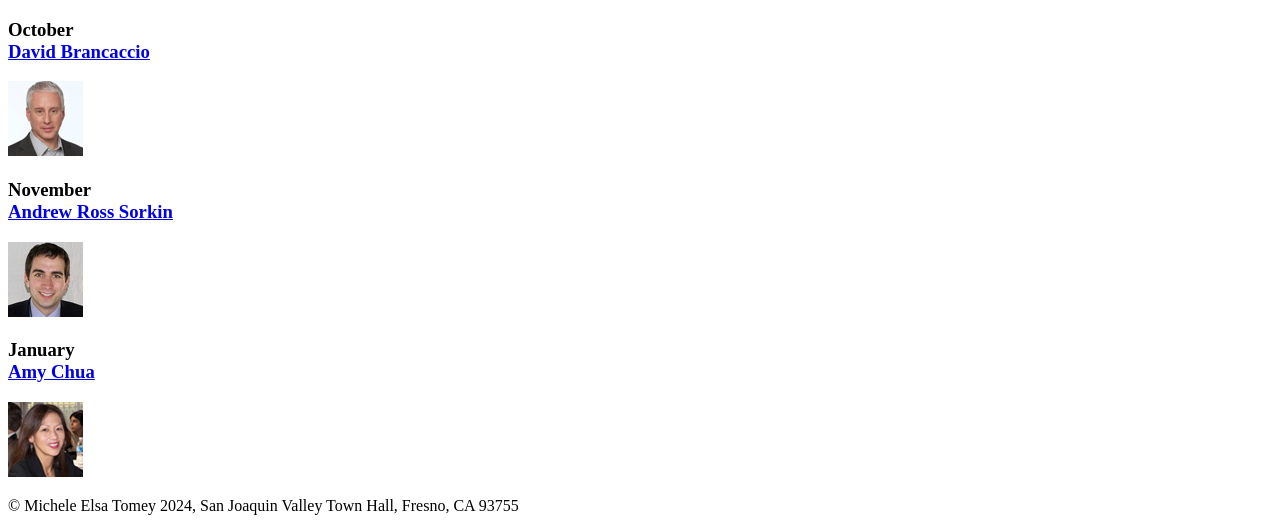
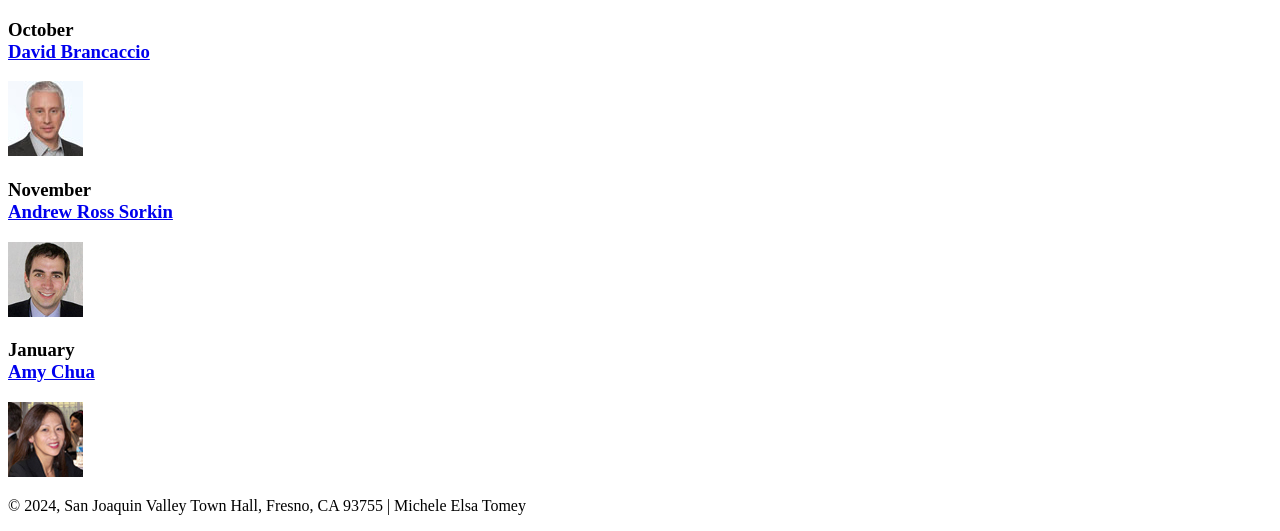
Before and after one commit to me368-micheleelsatomey/A05, a plain HTML site: page index.html in a window 1280 px wide. Shown: the part 504-1035 px from the top of the page. Drawn offline with Linux system fonts and the light colour scheme.

Commit message:
Update index.html

```diff
--- a/index.html
+++ b/index.html
@@ -66,7 +66,7 @@
     </main>
 
     <footer>
-        <p>&copy; Michele Elsa Tomey 2024, San Joaquin Valley Town Hall, Fresno, CA 93755</p>
+        <p>&copy; 2024, San Joaquin Valley Town Hall, Fresno, CA 93755 | Michele Elsa Tomey</p>
     </footer>
 
 </body>
```
